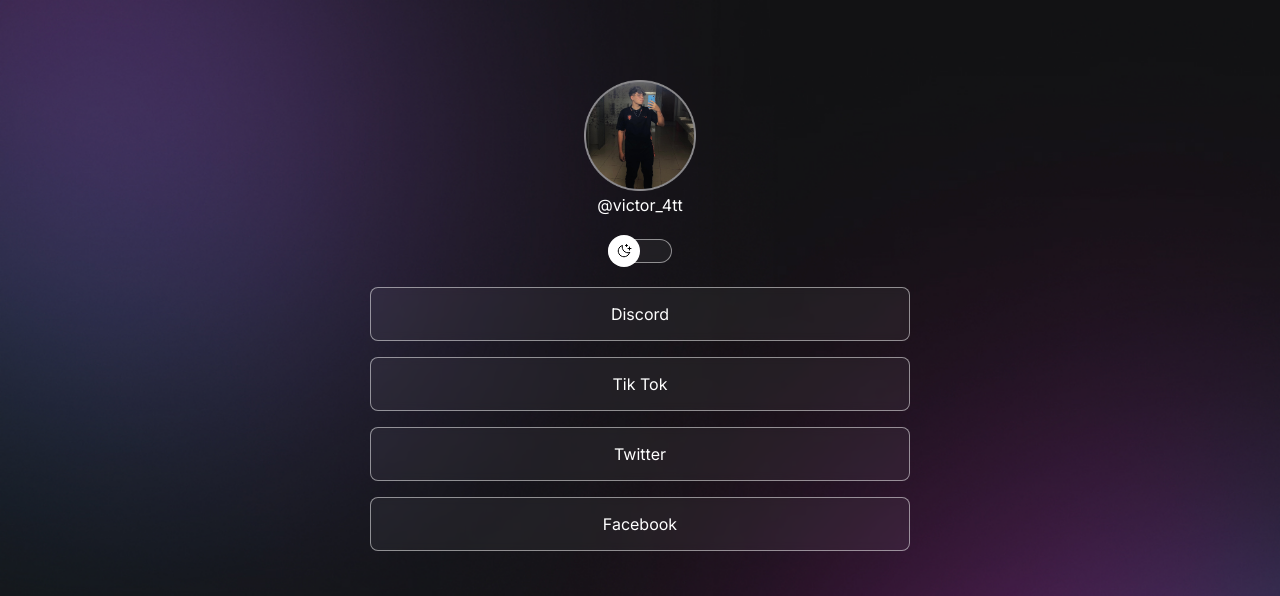
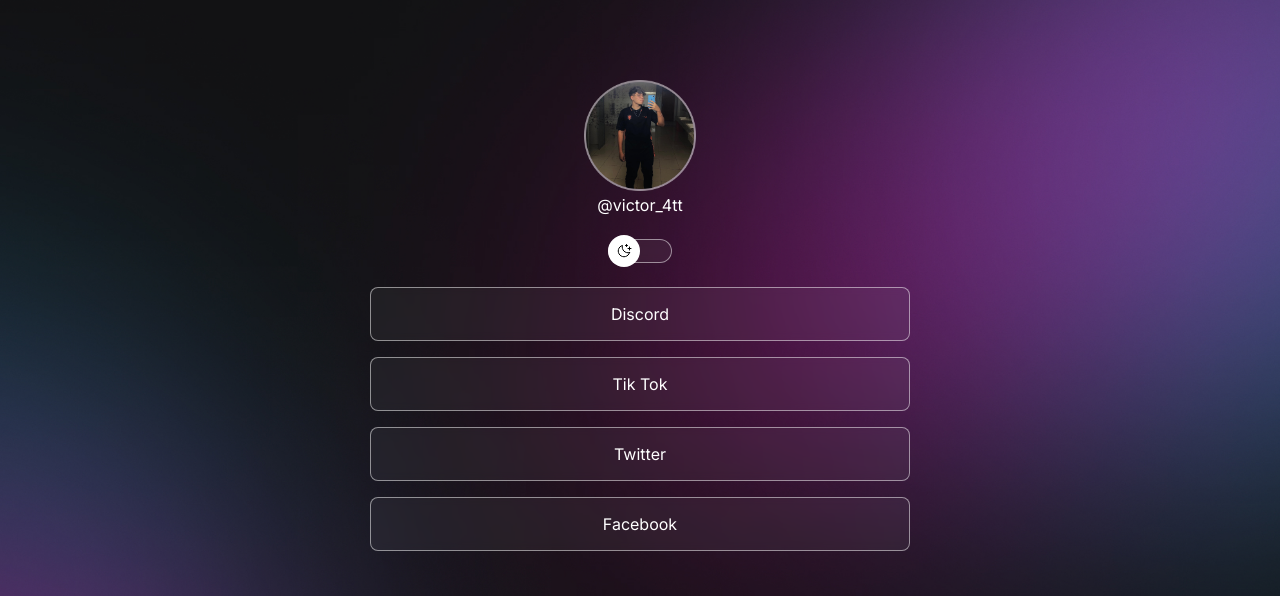
Before and after one commit to vVictu/projeto, a plain HTML site: page index.html in a window 1280 px wide. Shown: the top 596 px of the page. Drawn offline with nearby package versions, Linux system fonts and the light colour scheme.

Commit message:
change background based on media queries

```diff
--- a/style.css
+++ b/style.css
@@ -25,6 +25,7 @@
 
 body {
   background: var(--bg-url) no-repeat top center/cover;
+  height: 100vh;
 }
 body * {
   font-family: "Inter", sans-serif;
@@ -147,3 +148,14 @@ footer {
   text-align: center;
   font-size: 14px;
 }
+
+/* midia queries */
+@media (min-width: 700px) {
+  :root {
+    --bg-url: url(./assets/bg-desktop-dark.jpg);
+  }
+
+  .light {
+    --bg-url: url(./assets/bg-desktop-light.jpg);
+  }
+}
```
Also changed, not shown: assets/bg-desktop-dark.jpg (added), assets/bg-desktop-light.jpg (added).
